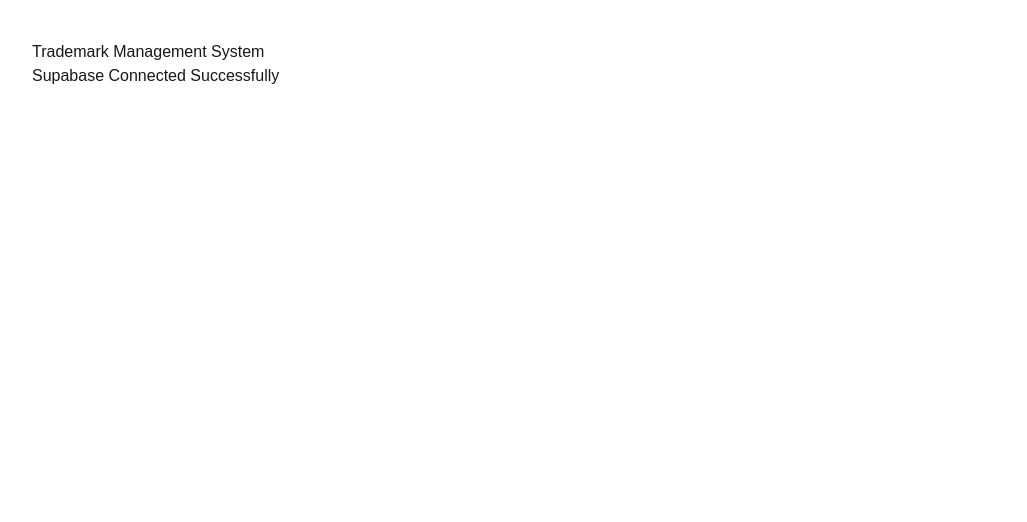
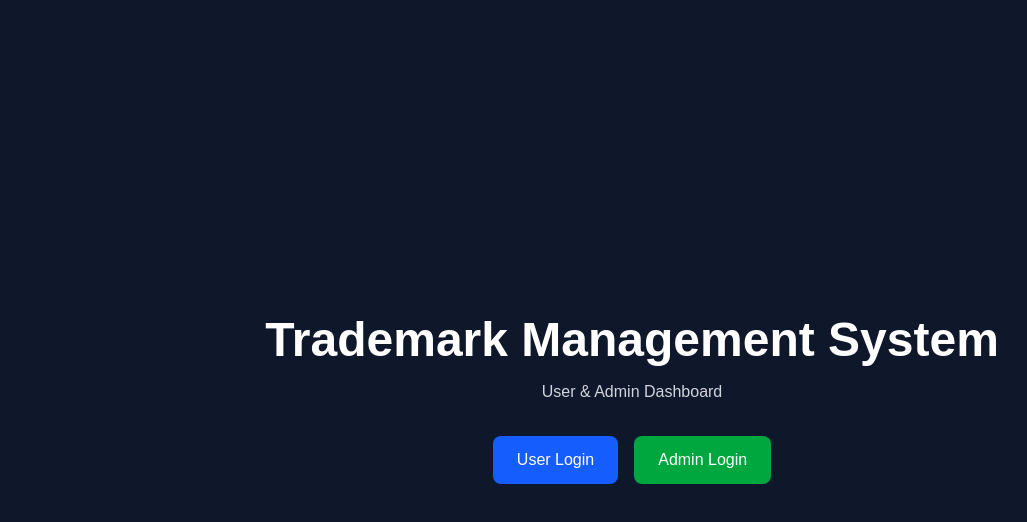
Before and after one commit to riyadsarkar608-cell/trademark-management-system, a Next.js app: page / in a window 1280 px wide. Shown: the top 522 px of the page, without its empty margins (8-1035 px from the left). Built offline with nearby package versions, Linux system fonts and the light colour scheme.

Commit message:
Landing Page Added

```diff
--- a/app/page.tsx
+++ b/app/page.tsx
@@ -1,8 +1,23 @@
 export default function Home() {
   return (
-    <main style={{ padding: "40px" }}>
-      <h1>Trademark Management System</h1>
-      <p>Supabase Connected Successfully</p>
+    <main className="min-h-screen bg-slate-900 text-white flex flex-col items-center justify-center">
+      <h1 className="text-5xl font-bold mb-4">
+        Trademark Management System
+      </h1>
+
+      <p className="text-gray-300 mb-8">
+        User & Admin Dashboard
+      </p>
+
+      <div className="flex gap-4">
+        <button className="bg-blue-600 px-6 py-3 rounded-lg">
+          User Login
+        </button>
+
+        <button className="bg-green-600 px-6 py-3 rounded-lg">
+          Admin Login
+        </button>
+      </div>
     </main>
   );
 }
```
